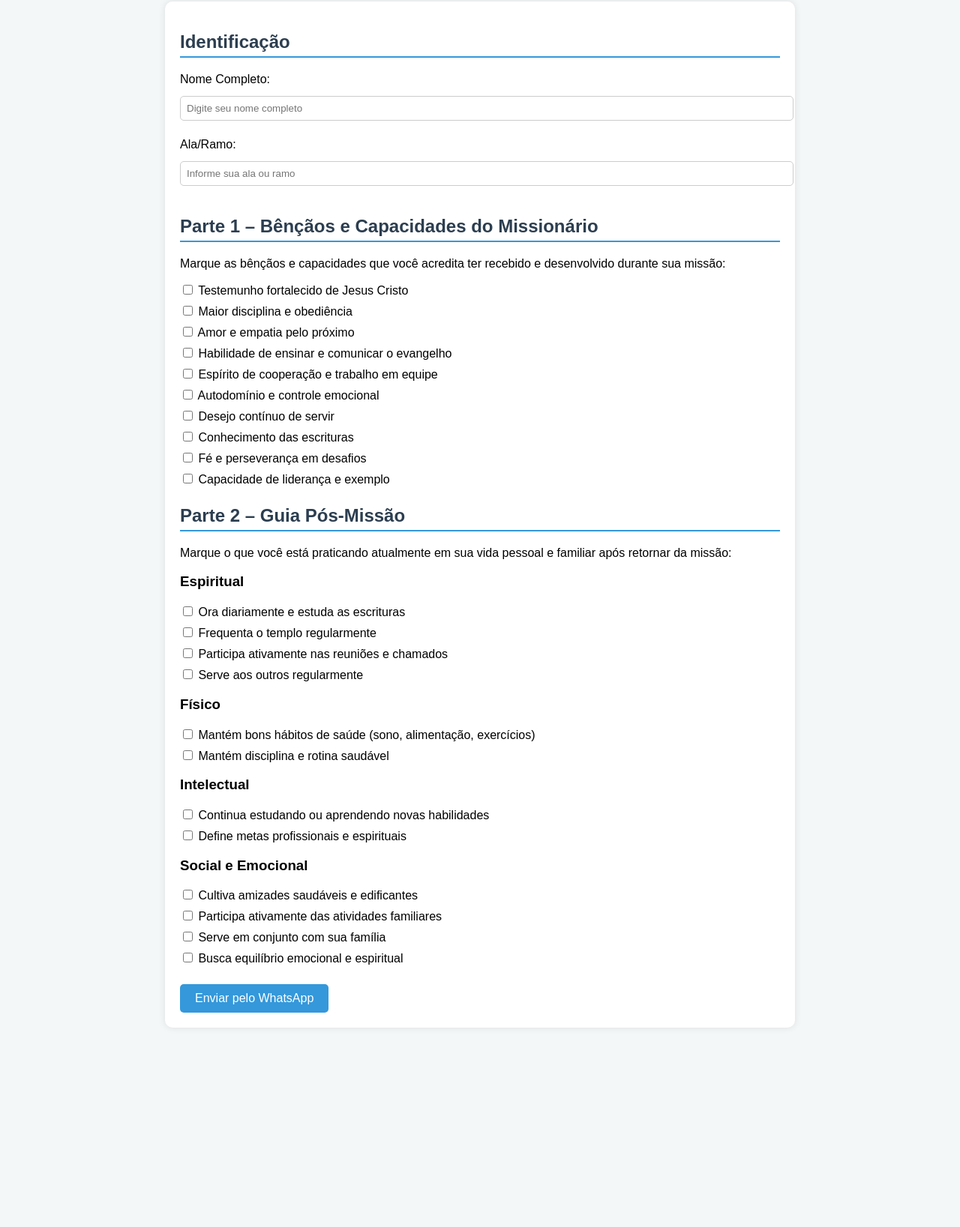
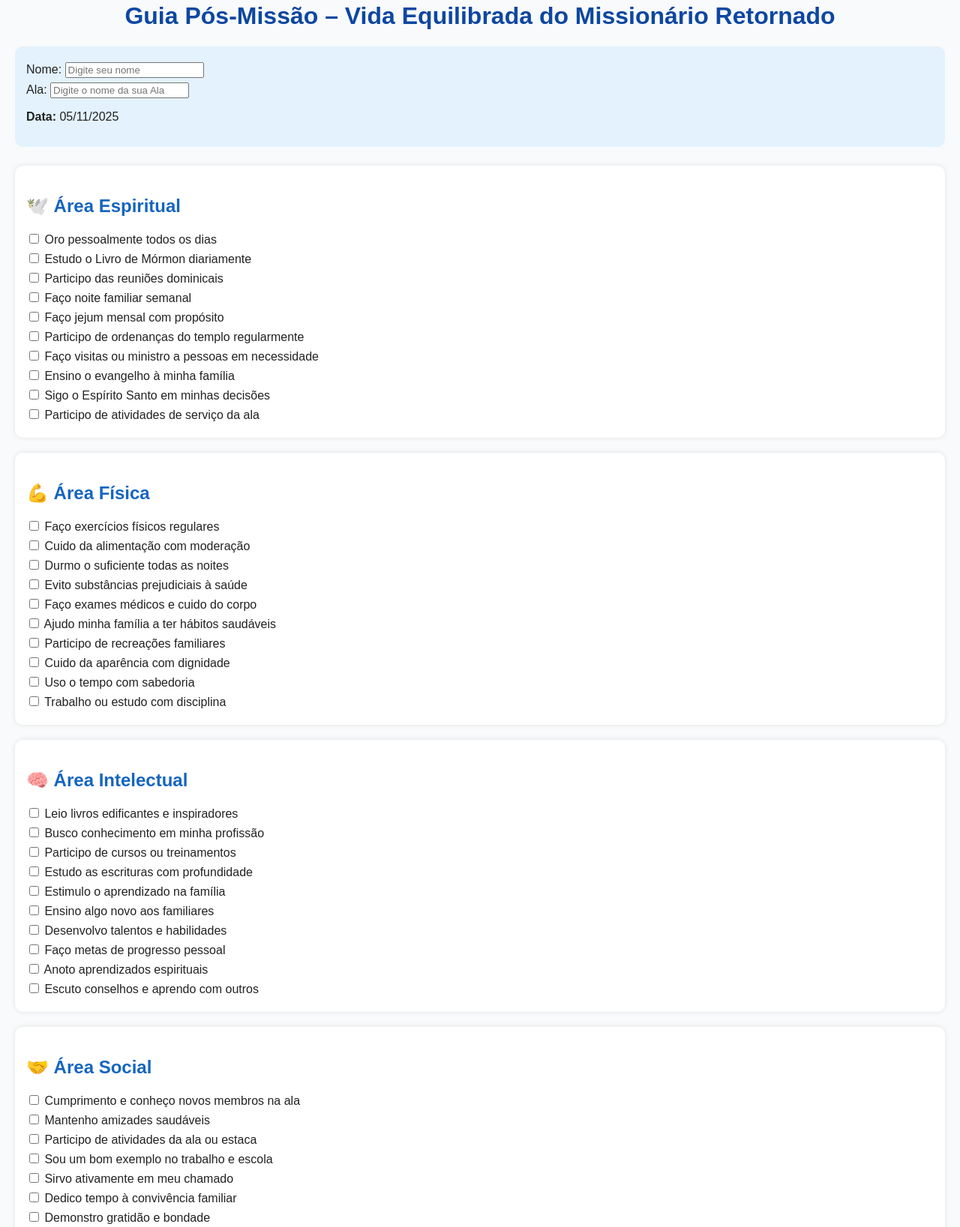
Before and after one commit to eldergab/casa, a plain HTML site: page form.html in a window 1280 px wide. Shown: the part 18-1655 px from the top of the page at 75% size. Before the commit the page ends 1409 px from the top, so only its background shows below. Drawn offline with Linux system fonts and the light colour scheme.

Commit message:
Update form.html

```diff
--- a/form.html
+++ b/form.html
@@ -3,127 +3,163 @@
 <head>
   <meta charset="UTF-8">
   <meta name="viewport" content="width=device-width, initial-scale=1.0">
-    <title>Formulário de Autoavaliação e Guia Pós-Missão do Missionário Retornado</title>
+  <title>Guia Pós-Missão – Vida Equilibrada do Missionário Retornado</title>
   <style>
     body {
       font-family: Arial, sans-serif;
-            background-color: #f4f7f8;
-            margin: 0;
-            padding: 20px;
+      margin: 20px;
+      background-color: #f9fafb;
+      color: #222;
     }
-        form {
-            background: #fff;
-            border-radius: 10px;
-            padding: 20px;
-            max-width: 800px;
-            margin: 0 auto;
-            box-shadow: 0 0 10px rgba(0,0,0,0.1);
+    h1 {
+      text-align: center;
+      color: #0d47a1;
     }
     h2 {
-            color: #2c3e50;
-            border-bottom: 2px solid #3498db;
-            padding-bottom: 5px;
+      margin-top: 25px;
+      color: #1565c0;
     }
-        .section {
-            margin-bottom: 25px;
+    section {
+      background: #fff;
+      padding: 15px;
+      border-radius: 10px;
+      box-shadow: 0 0 6px rgba(0,0,0,0.1);
+      margin-bottom: 20px;
     }
     label {
       display: block;
-            margin: 8px 0;
+      margin: 6px 0;
     }
     button {
-            background-color: #3498db;
+      display: block;
+      margin: 20px auto;
+      padding: 12px 25px;
+      background-color: #0d47a1;
       color: white;
       border: none;
-            padding: 10px 20px;
-            border-radius: 5px;
+      border-radius: 8px;
+      font-size: 16px;
       cursor: pointer;
-            font-size: 16px;
     }
     button:hover {
-            background-color: #2980b9;
+      background-color: #1565c0;
     }
-        input[type="text"] {
-            width: 100%;
-            padding: 8px;
-            margin: 5px 0 15px 0;
-            border: 1px solid #ccc;
-            border-radius: 5px;
+    .identificacao {
+      background-color: #e3f2fd;
+      padding: 15px;
+      border-radius: 10px;
+      margin-bottom: 25px;
     }
   </style>
 </head>
 <body>
-    <form id="avaliacaoForm">
-        <h2>Identificação</h2>
-        <div class="section">
-            <label for="nome">Nome Completo:</label>
-            <input type="text" id="nome" name="nome" placeholder="Digite seu nome completo" required>
 
-            <label for="ala">Ala/Ramo:</label>
-            <input type="text" id="ala" name="ala" placeholder="Informe sua ala ou ramo" required>
+  <h1>Guia Pós-Missão – Vida Equilibrada do Missionário Retornado</h1>
+
+  <div class="identificacao">
+    <label>Nome: <input type="text" id="nome" placeholder="Digite seu nome" required></label>
+    <label>Ala: <input type="text" id="ala" placeholder="Digite o nome da sua Ala" required></label>
+    <p><strong>Data:</strong> <span id="dataAtual"></span></p>
   </div>
 
-        <h2>Parte 1 – Bênçãos e Capacidades do Missionário</h2>
-        <div class="section">
-            <p>Marque as bênçãos e capacidades que você acredita ter recebido e desenvolvido durante sua missão:</p>
-            <label><input type="checkbox" name="bencaos" value="Testemunho fortalecido"> Testemunho fortalecido de Jesus Cristo</label>
-            <label><input type="checkbox" name="bencaos" value="Disciplina e obediência"> Maior disciplina e obediência</label>
-            <label><input type="checkbox" name="bencaos" value="Amor ao próximo"> Amor e empatia pelo próximo</label>
-            <label><input type="checkbox" name="bencaos" value="Habilidade de ensino"> Habilidade de ensinar e comunicar o evangelho</label>
-            <label><input type="checkbox" name="bencaos" value="Trabalho em equipe"> Espírito de cooperação e trabalho em equipe</label>
-            <label><input type="checkbox" name="bencaos" value="Autodomínio"> Autodomínio e controle emocional</label>
-            <label><input type="checkbox" name="bencaos" value="Serviço"> Desejo contínuo de servir</label>
-            <label><input type="checkbox" name="bencaos" value="Conhecimento das escrituras"> Conhecimento das escrituras</label>
-            <label><input type="checkbox" name="bencaos" value="Fé e perseverança"> Fé e perseverança em desafios</label>
-            <label><input type="checkbox" name="bencaos" value="Capacidade de liderança"> Capacidade de liderança e exemplo</label>
-        </div>
+  <form id="guiaForm">
 
-        <h2>Parte 2 – Guia Pós-Missão</h2>
-        <div class="section">
-            <p>Marque o que você está praticando atualmente em sua vida pessoal e familiar após retornar da missão:</p>
+    <section>
+      <h2>🕊️ Área Espiritual</h2>
+      <label><input type="checkbox" value="Oro pessoalmente todos os dias"> Oro pessoalmente todos os dias</label>
+      <label><input type="checkbox" value="Estudo o Livro de Mórmon diariamente"> Estudo o Livro de Mórmon diariamente</label>
+      <label><input type="checkbox" value="Participo das reuniões dominicais"> Participo das reuniões dominicais</label>
+      <label><input type="checkbox" value="Faço noite familiar semanal"> Faço noite familiar semanal</label>
+      <label><input type="checkbox" value="Faço jejum mensal com propósito"> Faço jejum mensal com propósito</label>
+      <label><input type="checkbox" value="Participo de ordenanças do templo regularmente"> Participo de ordenanças do templo regularmente</label>
+      <label><input type="checkbox" value="Faço visitas ou ministro a pessoas em necessidade"> Faço visitas ou ministro a pessoas em necessidade</label>
+      <label><input type="checkbox" value="Ensino o evangelho à minha família"> Ensino o evangelho à minha família</label>
+      <label><input type="checkbox" value="Sigo o Espírito Santo em minhas decisões"> Sigo o Espírito Santo em minhas decisões</label>
+      <label><input type="checkbox" value="Participo de atividades de serviço da ala"> Participo de atividades de serviço da ala</label>
+    </section>
 
-            <h3>Espiritual</h3>
-            <label><input type="checkbox" name="posmissao" value="Ora diariamente e estuda as escrituras"> Ora diariamente e estuda as escrituras</label>
-            <label><input type="checkbox" name="posmissao" value="Frequenta o templo regularmente"> Frequenta o templo regularmente</label>
-            <label><input type="checkbox" name="posmissao" value="Participa ativamente na Igreja"> Participa ativamente nas reuniões e chamados</label>
-            <label><input type="checkbox" name="posmissao" value="Serve ao próximo"> Serve aos outros regularmente</label>
+    <section>
+      <h2>💪 Área Física</h2>
+      <label><input type="checkbox" value="Faço exercícios físicos regulares"> Faço exercícios físicos regulares</label>
+      <label><input type="checkbox" value="Cuido da alimentação com moderação"> Cuido da alimentação com moderação</label>
+      <label><input type="checkbox" value="Durmo o suficiente todas as noites"> Durmo o suficiente todas as noites</label>
+      <label><input type="checkbox" value="Evito substâncias prejudiciais à saúde"> Evito substâncias prejudiciais à saúde</label>
+      <label><input type="checkbox" value="Faço exames médicos e cuido do corpo"> Faço exames médicos e cuido do corpo</label>
+      <label><input type="checkbox" value="Ajudo minha família a ter hábitos saudáveis"> Ajudo minha família a ter hábitos saudáveis</label>
+      <label><input type="checkbox" value="Participo de recreações familiares"> Participo de recreações familiares</label>
+      <label><input type="checkbox" value="Cuido da aparência com dignidade"> Cuido da aparência com dignidade</label>
+      <label><input type="checkbox" value="Uso o tempo com sabedoria"> Uso o tempo com sabedoria</label>
+      <label><input type="checkbox" value="Trabalho ou estudo com disciplina"> Trabalho ou estudo com disciplina</label>
+    </section>
 
-            <h3>Físico</h3>
-            <label><input type="checkbox" name="posmissao" value="Mantém hábitos saudáveis"> Mantém bons hábitos de saúde (sono, alimentação, exercícios)</label>
-            <label><input type="checkbox" name="posmissao" value="Mantém disciplina pessoal"> Mantém disciplina e rotina saudável</label>
+    <section>
+      <h2>🧠 Área Intelectual</h2>
+      <label><input type="checkbox" value="Leio livros edificantes e inspiradores"> Leio livros edificantes e inspiradores</label>
+      <label><input type="checkbox" value="Busco conhecimento em minha profissão"> Busco conhecimento em minha profissão</label>
+      <label><input type="checkbox" value="Participo de cursos ou treinamentos"> Participo de cursos ou treinamentos</label>
+      <label><input type="checkbox" value="Estudo as escrituras com profundidade"> Estudo as escrituras com profundidade</label>
+      <label><input type="checkbox" value="Estimulo o aprendizado na família"> Estimulo o aprendizado na família</label>
+      <label><input type="checkbox" value="Ensino algo novo aos familiares"> Ensino algo novo aos familiares</label>
+      <label><input type="checkbox" value="Desenvolvo talentos e habilidades"> Desenvolvo talentos e habilidades</label>
+      <label><input type="checkbox" value="Faço metas de progresso pessoal"> Faço metas de progresso pessoal</label>
+      <label><input type="checkbox" value="Anoto aprendizados espirituais"> Anoto aprendizados espirituais</label>
+      <label><input type="checkbox" value="Escuto conselhos e aprendo com outros"> Escuto conselhos e aprendo com outros</label>
+    </section>
 
-            <h3>Intelectual</h3>
-            <label><input type="checkbox" name="posmissao" value="Continua estudando"> Continua estudando ou aprendendo novas habilidades</label>
-            <label><input type="checkbox" name="posmissao" value="Define metas profissionais"> Define metas profissionais e espirituais</label>
+    <section>
+      <h2>🤝 Área Social</h2>
+      <label><input type="checkbox" value="Cumprimento e conheço novos membros na ala"> Cumprimento e conheço novos membros na ala</label>
+      <label><input type="checkbox" value="Mantenho amizades saudáveis"> Mantenho amizades saudáveis</label>
+      <label><input type="checkbox" value="Participo de atividades da ala ou estaca"> Participo de atividades da ala ou estaca</label>
+      <label><input type="checkbox" value="Sou um bom exemplo no trabalho e escola"> Sou um bom exemplo no trabalho e escola</label>
+      <label><input type="checkbox" value="Sirvo ativamente em meu chamado"> Sirvo ativamente em meu chamado</label>
+      <label><input type="checkbox" value="Dedico tempo à convivência familiar"> Dedico tempo à convivência familiar</label>
+      <label><input type="checkbox" value="Demonstro gratidão e bondade"> Demonstro gratidão e bondade</label>
+      <label><input type="checkbox" value="Escuto os outros com empatia"> Escuto os outros com empatia</label>
+      <label><input type="checkbox" value="Ajudo os necessitados"> Ajudo os necessitados</label>
+      <label><input type="checkbox" value="Convido amigos a conhecer o evangelho"> Convido amigos a conhecer o evangelho</label>
+    </section>
 
-            <h3>Social e Emocional</h3>
-            <label><input type="checkbox" name="posmissao" value="Cultiva amizades saudáveis"> Cultiva amizades saudáveis e edificantes</label>
-            <label><input type="checkbox" name="posmissao" value="Participa de atividades familiares"> Participa ativamente das atividades familiares</label>
-            <label><input type="checkbox" name="posmissao" value="Serve com a família"> Serve em conjunto com sua família</label>
-            <label><input type="checkbox" name="posmissao" value="Mantém equilíbrio emocional"> Busca equilíbrio emocional e espiritual</label>
-        </div>
+    <section>
+      <h2>💖 Área Emocional</h2>
+      <label><input type="checkbox" value="Sou paciente e calmo nas dificuldades"> Sou paciente e calmo nas dificuldades</label>
+      <label><input type="checkbox" value="Expresso gratidão diariamente"> Expresso gratidão diariamente</label>
+      <label><input type="checkbox" value="Evito murmurar e reclamar"> Evito murmurar e reclamar</label>
+      <label><input type="checkbox" value="Confio no Senhor em tempos difíceis"> Confio no Senhor em tempos difíceis</label>
+      <label><input type="checkbox" value="Peço perdão e perdoo prontamente"> Peço perdão e perdoo prontamente</label>
+      <label><input type="checkbox" value="Demonstro amor à minha família"> Demonstro amor à minha família</label>
+      <label><input type="checkbox" value="Busco equilíbrio entre trabalho e descanso"> Busco equilíbrio entre trabalho e descanso</label>
+      <label><input type="checkbox" value="Converso sobre sentimentos com pessoas de confiança"> Converso sobre sentimentos com pessoas de confiança</label>
+      <label><input type="checkbox" value="Evito ambientes e conteúdos negativos"> Evito ambientes e conteúdos negativos</label>
+      <label><input type="checkbox" value="Reflito sobre minhas metas e progresso"> Reflito sobre minhas metas e progresso</label>
+    </section>
 
     <button type="button" onclick="enviarWhatsApp()">Enviar pelo WhatsApp</button>
   </form>
 
   <script>
+    // Define data atual
+    document.getElementById('dataAtual').innerText = new Date().toLocaleDateString('pt-BR');
+
     function enviarWhatsApp() {
-            const nome = document.getElementById('nome').value.trim();
-            const ala = document.getElementById('ala').value.trim();
+      const nome = document.getElementById("nome").value;
+      const ala = document.getElementById("ala").value;
+      const data = document.getElementById("dataAtual").innerText;
 
-            if (!nome || !ala) {
-                alert('Por favor, preencha seu nome e ala antes de enviar.');
-                return;
-            }
+      const selecionados = Array.from(document.querySelectorAll("input[type='checkbox']:checked"))
+        .map(el => "✅ " + el.value)
+        .join("%0A");
 
-            const selecionados = [];
-            document.querySelectorAll('input[type=checkbox]:checked').forEach(c => selecionados.push(c.value));
+      const mensagem = `*Guia Pós-Missão – Vida Equilibrada*%0A%0A` +
+        `👤 Nome: ${nome}%0A🏠 Ala: ${ala}%0A📅 Data: ${data}%0A%0A` +
+        `*Itens marcados:*%0A${selecionados}`;
 
-            const mensagem = encodeURIComponent(`📝 *Formulário de Autoavaliação e Guia Pós-Missão*\n\n👤 Nome: ${nome}\n🏠 Ala/Ramo: ${ala}\n\nRespostas:\n- ${selecionados.join("\n- ")}`);
-            const numero = '5562920026981';
-            const url = `https://wa.me/${numero}?text=${mensagem}`;
-            window.open(url, '_blank');
+      const telefone = "5562920026981";
+      const url = `https://wa.me/${telefone}?text=${mensagem}`;
+
+      window.open(url, "_blank");
     }
   </script>
+
 </body>
 </html>
```
Lines whose indentation alone changed are shown as unchanged.
